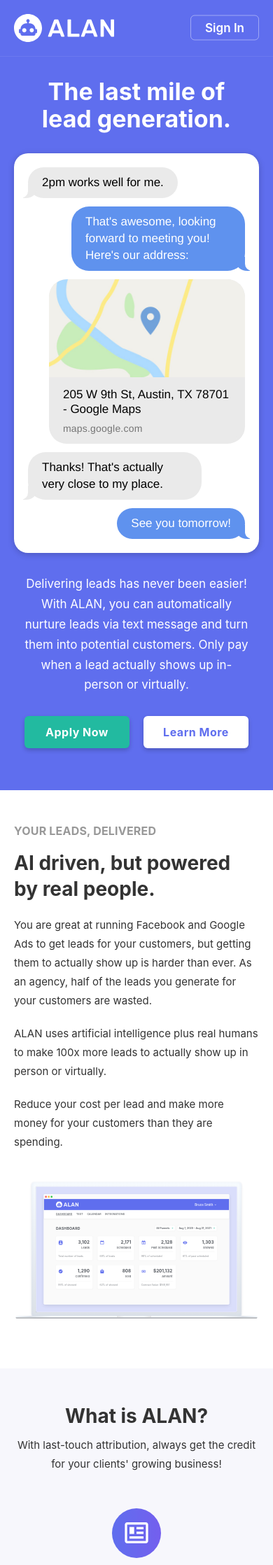
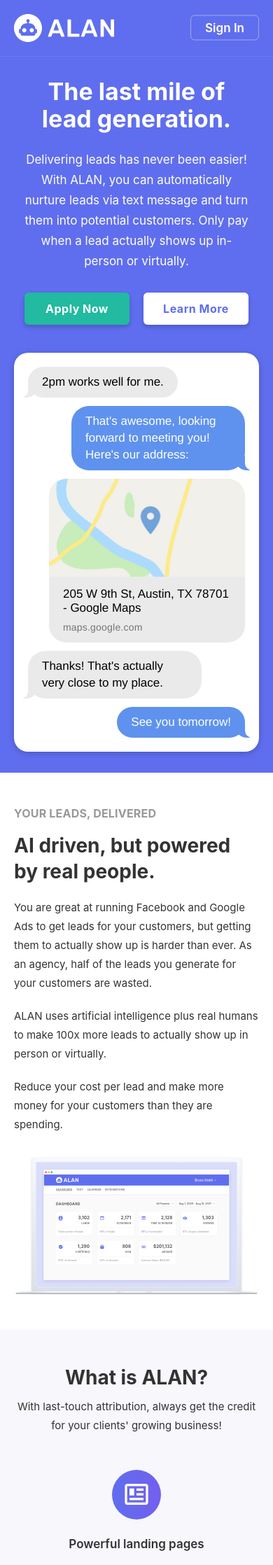
Before and after one commit to Usealan/website, a Jekyll site: the page built from pages/homepage.html, in a window 390 px wide. Shown: the top 2236 px of the page at 70% size. Built offline with Jekyll 4.4.1, drawn with Linux system fonts in a browser that asks for light colours; nearby versions of some CDN libraries; some web fonts are replaced.

Commit message:
small tweaks

```diff
--- a/assets/styles.scss
+++ b/assets/styles.scss
@@ -99,7 +99,7 @@
 
 .colored { position: relative; background: var(--color-blue); color: white; }
 .bottom-cta.block { text-align: center; }
-.bottom-cta.block p { font-size: 19px; line-height: 1.7; margin: 0 auto 40px; }
+.bottom-cta.block p { font-size: 19px; line-height: 1.7; margin: 0 auto 40px; max-width: 510px; }
 
 .footer.colored { border-top: 1px solid rgba(255,255,255,0.1); }
 .footer.colored span.mdi { opacity: 0.6; }
@@ -110,16 +110,16 @@
   .header { margin: 0 0 30px; }
   .logo { font-size: 30px; }
   .hero { padding: 0 20px 40px; }
-  .hero h1 { font-size: 34px; line-height: 1.15; text-align: center; margin: 0 auto 30px; max-width: 280px; }
-  .hero p.intro { font-size: 17px; padding-top: 10px; text-align: center; margin: 0 auto 30px; max-width: 320px; }
+  .hero h1 { font-size: 34px; line-height: 1.15; text-align: center; margin: 0 auto 25px; max-width: 280px; }
+  .hero p.intro { font-size: 17px; padding-top: 10px; text-align: center; margin: 0 auto 30px; max-width: 320px; padding: 0; }
   .hero .button { margin: 0 10px 20px; font-size: 16px; line-height: 46px; min-width: 150px; }
   .hero .button.primary { margin-bottom: 20px; }
-  .hero-cta { text-align: center; padding: 0; margin: 0 -10px; }
-  .imessage { position: relative; top: auto; right: auto; transform: none; margin: 0 auto 20px; }
+  .hero-cta { text-align: center; padding: 0; margin: 0 -10px 20px; }
+  .imessage { position: relative; top: auto; right: auto; transform: none; margin: 0 auto -10px; }
   .block { padding: 50px 0; }
   .block .container { max-width: 600px; }
   .main-block .copy { width: 100%; }
-  .main-block .mock { position: relative; width: 100%; height: 0; top: auto; left: auto; padding: 0 0 50%; margin-top: 20px; }
+  .main-block .mock { position: relative; width: 100%; height: 0; top: auto; left: auto; padding: 0 0 50%; margin: 10px 0 -20px; }
   .block h2 { font-size: 28px; line-height: 1.3; max-width: 320px; margin: 0 0 20px; }
   .block p { font-size: 15px; }
   .block .ctas { padding-top: 20px; text-align: center; }
--- a/pages/homepage.html
+++ b/pages/homepage.html
@@ -10,6 +10,11 @@
 
   <div class="hero container">
     <h1>The last mile of lead generation.</h1>
+    <p class="intro">Delivering leads has never been easier! With ALAN, you can automatically nurture leads via text message and turn them into potential customers. Only pay when a lead actually shows up in-person or virtually.</p>
+    <div class="ctas hero-cta">
+      <a class="button primary" href="/sign-up/">Apply Now</a>
+      <a class="button go-to-main-block" href=".">Learn More</a>
+    </div>
     <div class="imessage">
       <p class="from-them">2pm works well for me.</p>
       <p class="from-me">That's awesome, looking forward to meeting you! Here's our address:</p>
@@ -21,11 +26,6 @@
       <p class="from-them">Thanks! That's actually very close to my place.</p>
       <p class="from-me">See you tomorrow!</p>
       <div class="clear"></div>
-    </div>
-    <p class="intro">Delivering leads has never been easier! With ALAN, you can automatically nurture leads via text message and turn them into potential customers. Only pay when a lead actually shows up in-person or virtually.</p>
-    <div class="ctas hero-cta">
-      <a class="button primary" href="/sign-up/">Apply Now</a>
-      <a class="button go-to-main-block" href=".">Learn More</a>
     </div>
   </div>
 </div>
```
